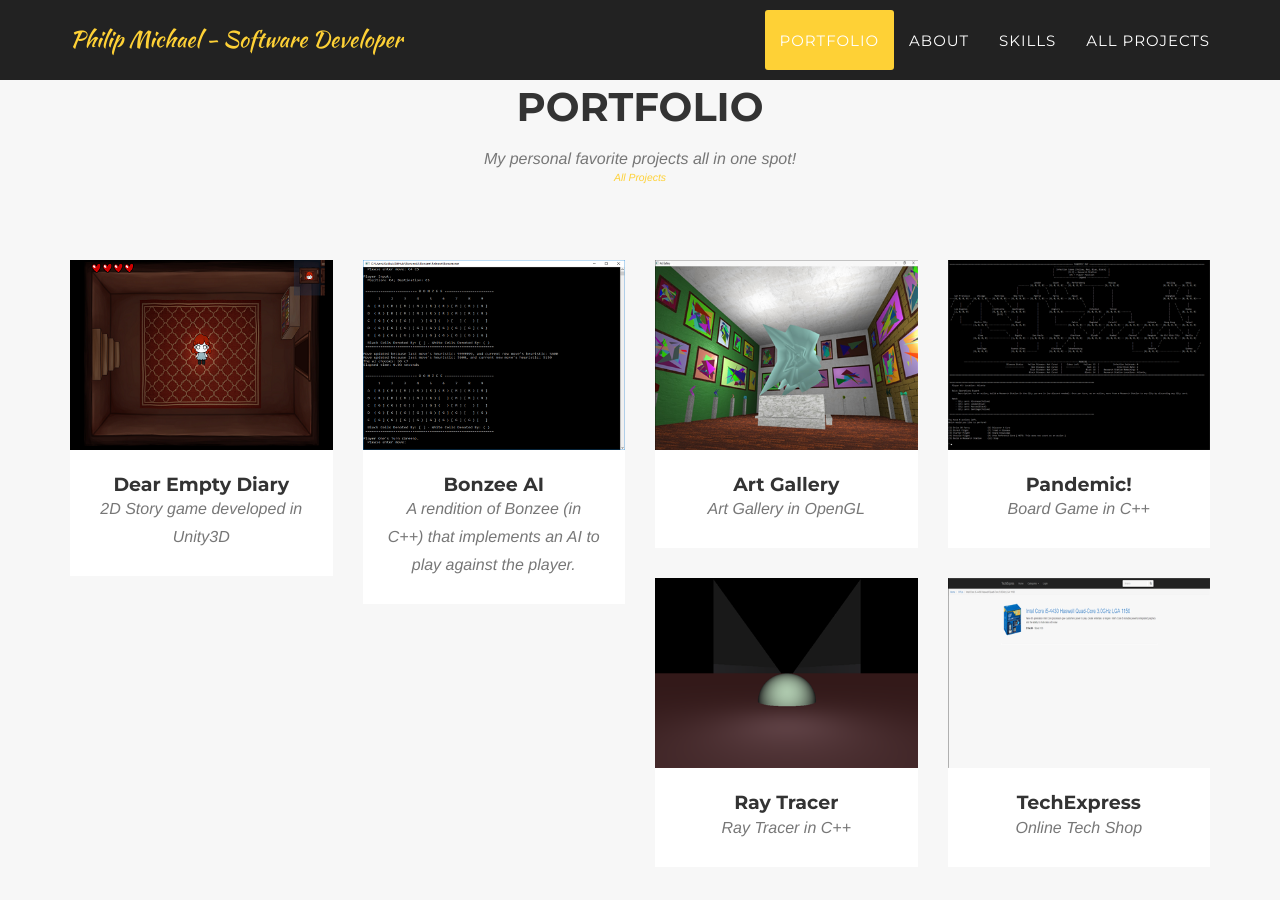
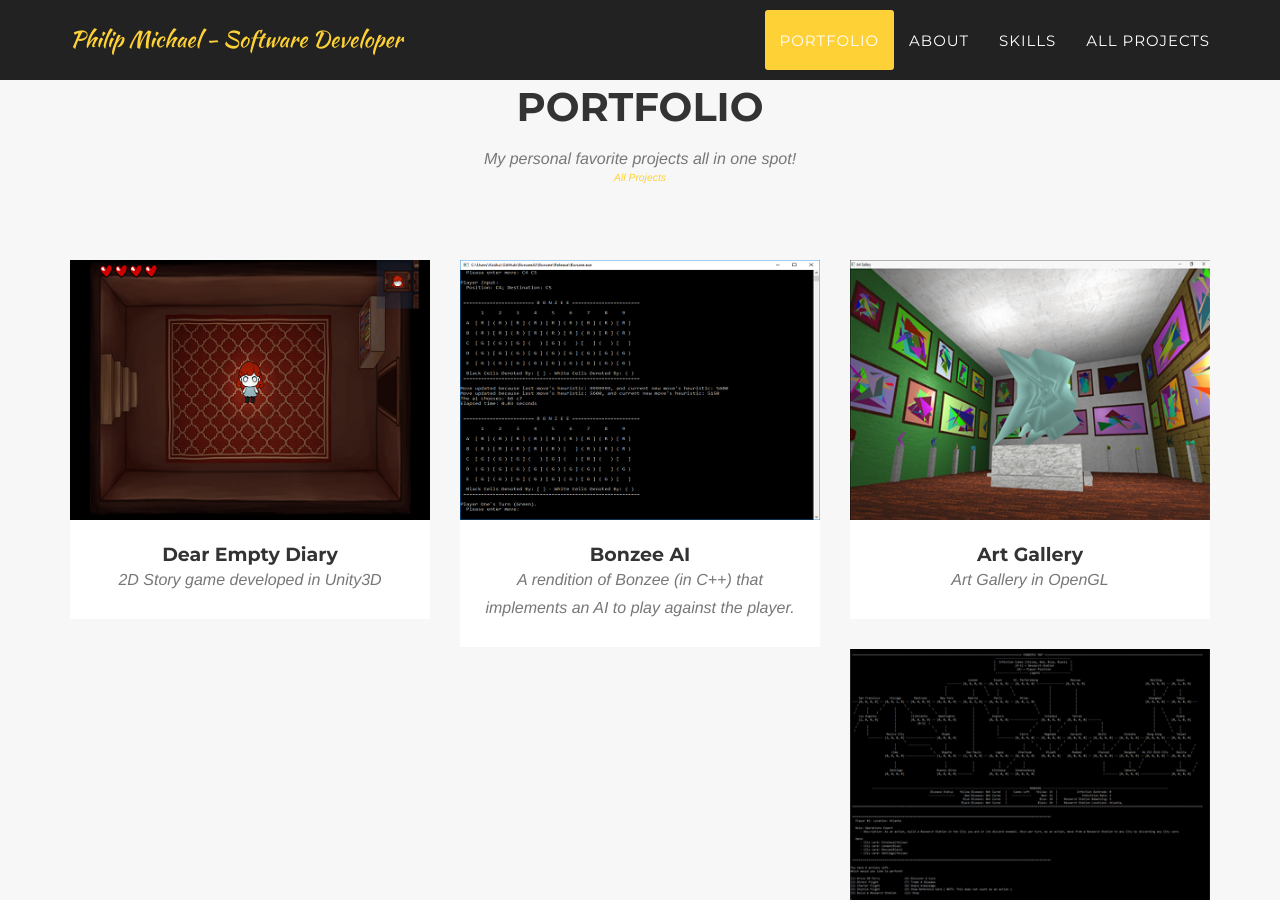
Before and after one commit to pmichaeldev/pmichaeldev.github.io, a Jekyll site: the page built from index.html, in a window 1280 px wide and 900 px high, scrolled down 823 px. Built offline with Jekyll 4.4.1, drawn with Linux system fonts in a browser that asks for light colours; some web fonts are replaced.

Commit message:
trial and error

```diff
--- a/_includes/portfolio_grid.html
+++ b/_includes/portfolio_grid.html
@@ -9,7 +9,7 @@
             </div>
             <div class="row">
             {% for post in site.posts %}
-                <div class="col-md-3 col-sm-6 portfolio-item">
+                <div class="col-md-4 col-sm-6 portfolio-item">
                     <a href="#portfolioModal{{ post.modal-id }}" class="portfolio-link" data-toggle="modal">
                         <div class="portfolio-hover">
                             <div class="portfolio-hover-content">
```
